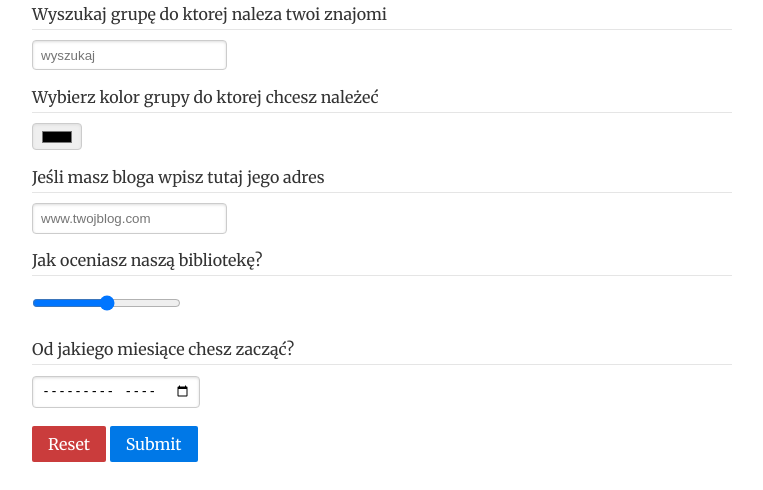
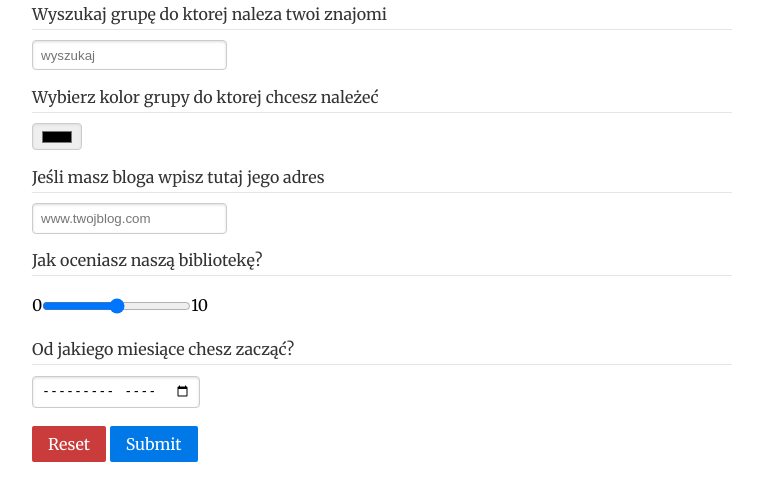
Before and after one commit to wSoltysiak/PSWLab, a PHP site: page /form-next.html in a window 1280 px wide. Shown: the part 657-1147 px from the top of the page, without its empty margins (258-1021 px from the left). Run offline with PHP 8.4, Linux system fonts and the light colour scheme.

Commit message:
Dopracowanie range

```diff
--- a/assets/css/info-section.css
+++ b/assets/css/info-section.css
@@ -19,6 +19,11 @@
     text-align: justify;
 }
 
+.info-section__text-block--inline {
+    display: flex;
+    align-items: center;
+}
+
 .info-section a {
     color: #444;
 }
--- a/form-next.html
+++ b/form-next.html
@@ -58,13 +58,14 @@
 
         <fieldset class="pure-group">
             <legend>Jak oceniasz naszą bibliotekę?</legend>
-            <input type="range">
+            <div class="info-section__text-block--inline">
+                0 <input min="0" max="10" type="range"> 10
+            </div>
         </fieldset>
 
         <fieldset>
             <legend>Od jakiego miesiące chesz zacząć?</legend>
             <input type="month">
-
         </fieldset>
 
         <fieldset>
```
